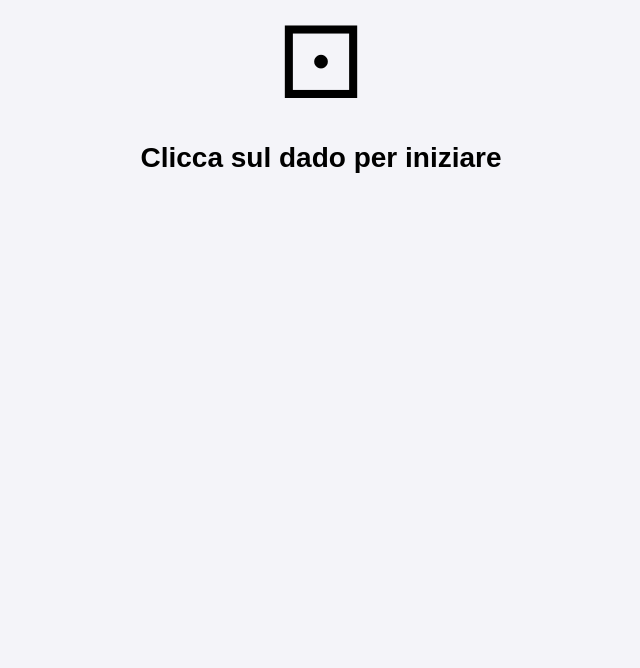
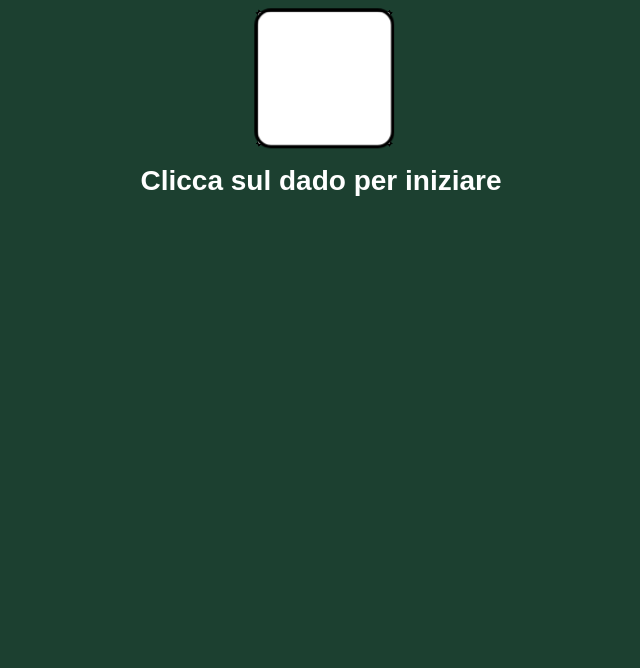
Before and after one commit to ferrisimone-art/dado-operea, a plain HTML site: page index.html in a window 1280 px wide. Shown: the part 132-800 px from the top of the page, without its empty margins (319-959 px from the left). Drawn offline with Linux system fonts and the light colour scheme.

Commit message:
Update index.html

```diff
--- a/index.html
+++ b/index.html
@@ -4,45 +4,105 @@
   <meta charset="UTF-8">
   <title>Dado delle Opere</title>
   <style>
-    body { font-family: Arial, sans-serif; text-align: center; padding: 50px; background: #f4f4f9; }
-    h1 { margin-bottom: 20px; }
-    #dice { font-size: 100px; cursor: pointer; transition: transform 0.2s; }
-    #dice:hover { transform: scale(1.1); }
-    #result { margin-top: 20px; font-size: 28px; font-weight: bold; }
+    body {
+      font-family: Arial, sans-serif;
+      text-align: center;
+      padding: 50px;
+      background: #1c4030; /* verdino scuro */
+      color: #fff;
+    }
+    h1 { margin-bottom: 30px; }
+
+    /* Cubo 3D */
+    .scene {
+      width: 120px;
+      height: 120px;
+      margin: 0 auto;
+      perspective: 600px;
+      cursor: pointer;
+    }
+    .cube {
+      width: 100%;
+      height: 100%;
+      position: relative;
+      transform-style: preserve-3d;
+      transition: transform 1s;
+    }
+    .face {
+      position: absolute;
+      width: 120px;
+      height: 120px;
+      background: #fff;
+      border: 3px solid #000;
+      border-radius: 15px;
+      display: flex;
+      align-items: center;
+      justify-content: center;
+      font-size: 40px;
+      font-weight: bold;
+    }
+    .front  { transform: rotateY(  0deg) translateZ(60px); }
+    .back   { transform: rotateY(180deg) translateZ(60px); }
+    .right  { transform: rotateY( 90deg) translateZ(60px); }
+    .left   { transform: rotateY(-90deg) translateZ(60px); }
+    .top    { transform: rotateX( 90deg) translateZ(60px); }
+    .bottom { transform: rotateX(-90deg) translateZ(60px); }
+
+    #result { margin-top: 30px; font-size: 28px; font-weight: bold; }
     #opera-img {
       display: none;
       margin: 30px auto 0 auto;
       max-width: 95%;
       height: auto;
       border-radius: 20px;
-      box-shadow: 0 8px 16px rgba(0,0,0,0.3);
+      box-shadow: 0 8px 16px rgba(0,0,0,0.4);
     }
   </style>
 </head>
 <body>
   <h1>🎲 Lancia il dado e scopri l'opera!</h1>
-  <div id="dice">⚀</div>
+
+  <div class="scene">
+    <div class="cube" id="cube">
+      <div class="face front">⚀</div>
+      <div class="face back">⚁</div>
+      <div class="face right">⚂</div>
+      <div class="face left">⚃</div>
+      <div class="face top">⚄</div>
+      <div class="face bottom">⚅</div>
+    </div>
+  </div>
+
   <div id="result">Clicca sul dado per iniziare</div>
   <img id="opera-img" src="" alt="Opera">
 
   <script>
-    const diceFaces = ["⚀", "⚁", "⚂", "⚃", "⚄", "⚅"];
     const opere = [
       {nome: "La Traviata", img: "traviata.jpg"},
-      {nome: "Il Barbiere di Siviglia", img: "barbieredisiviglia.jpg"}
+      {nome: "Il Barbiere di Siviglia", img: "barbieredisiviglia.jpg"},
       {nome: "Don Giovanni", img: "dongiovanni.jpg"},
       {nome: "Carmen", img: "carmen.jpg"},
       {nome: "Aida", img: "aida.jpg"},
       {nome: "Turandot", img: "turandot.jpg"}
     ];
 
-    const dice = document.getElementById("dice");
+    const cube = document.getElementById("cube");
     const result = document.getElementById("result");
     const operaImg = document.getElementById("opera-img");
 
-    dice.addEventListener("click", () => {
+    cube.addEventListener("click", () => {
       const roll = Math.floor(Math.random() * 6);
-      dice.textContent = diceFaces[roll];
+      let x = 0, y = 0;
+      switch(roll){
+        case 0: x = 0;   y = 0; break;    // ⚀ front
+        case 1: x = 0;   y = 180; break;  // ⚁ back
+        case 2: x = 0;   y = -90; break;  // ⚂ left
+        case 3: x = 0;   y = 90; break;   // ⚃ right
+        case 4: x = -90; y = 0; break;    // ⚄ top
+        case 5: x = 90;  y = 0; break;    // ⚅ bottom
+      }
+      cube.style.transform = `rotateX(${x}deg) rotateY(${y}deg)`;
+
       result.textContent = opere[roll].nome;
       operaImg.src = opere[roll].img;
       operaImg.style.display = "block";
```
